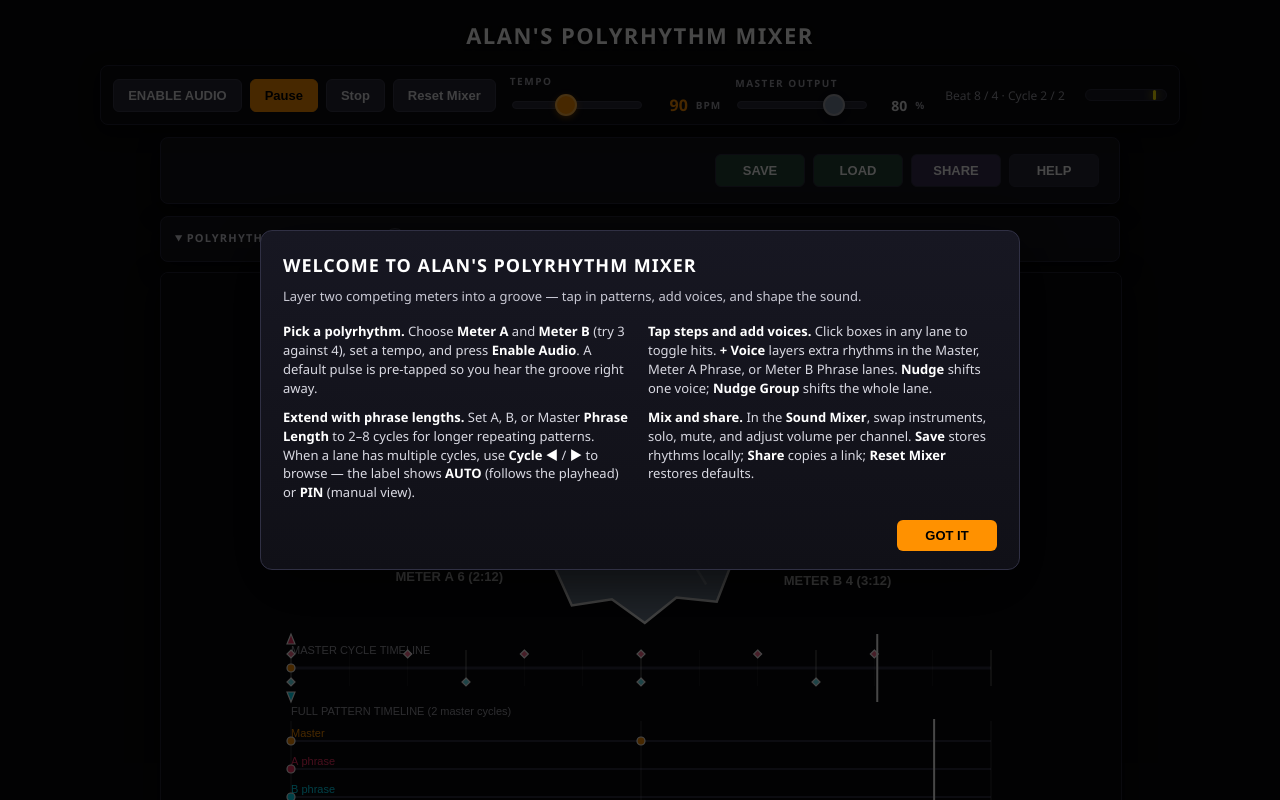
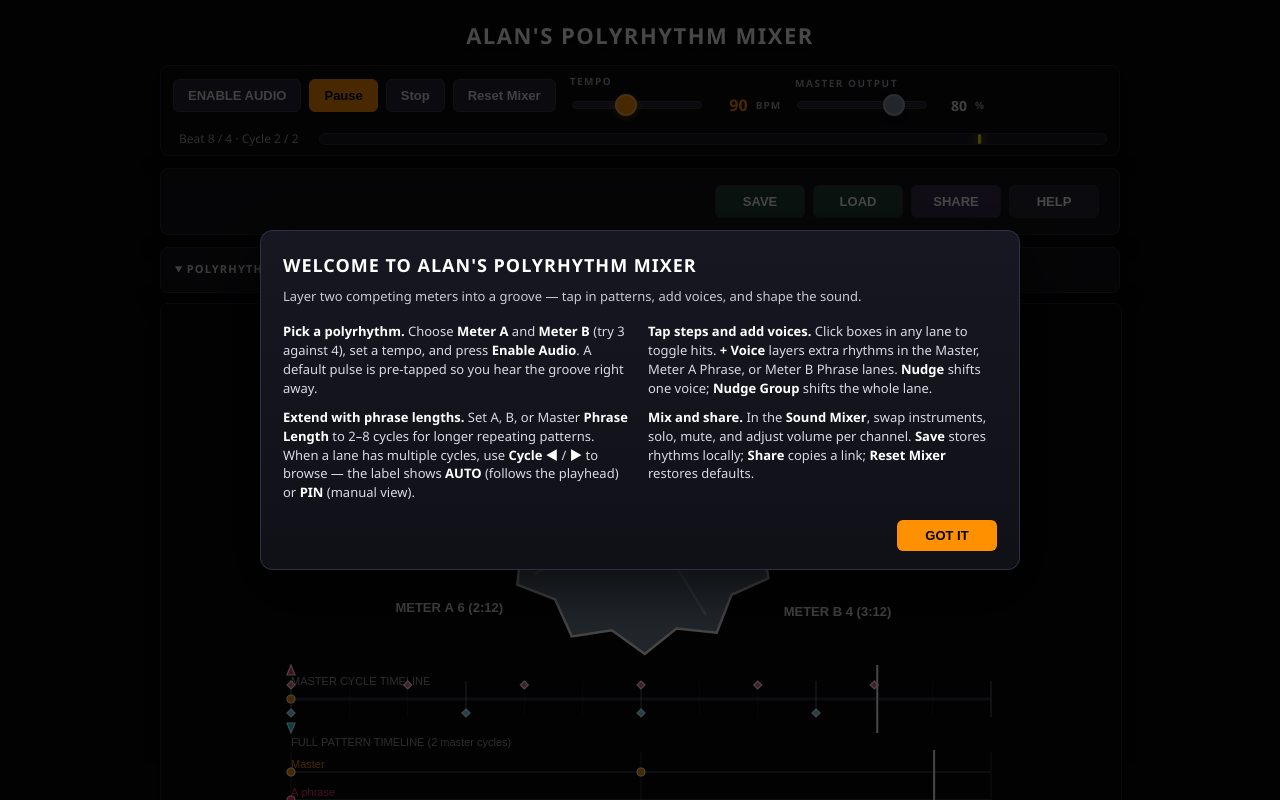
Before and after one commit to abratto/polyrhythm-mixer, a website with bundled scripts: page index.html in a window 1280 px wide. Shown: the top 800 px of the page. Built offline with nearby package versions, Linux system fonts and the light colour scheme; animation ran at ten frames a second.

Commit message:
Constrain sticky bar to 960px max-width matching rack-unit content

```diff
--- a/styles/main.css
+++ b/styles/main.css
@@ -1611,6 +1611,11 @@
             border: 1px solid #232332;
             border-radius: 8px;
             box-shadow: 0 6px 18px rgba(0, 0, 0, 0.5);
+            max-width: 960px;
+            width: 100%;
+            margin-left: auto;
+            margin-right: auto;
+            box-sizing: border-box;
         }
         /* Global Tempo / Master Output / Reset now live in the sticky bar
            alongside transport; lay them out inline rather than as a grid. */
```
